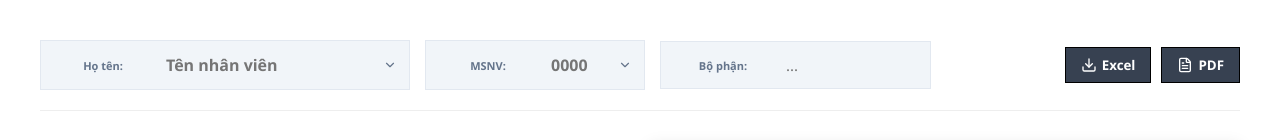
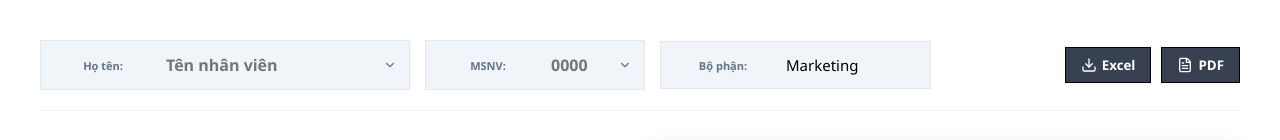
Before and after one commit to NgocTriTruong/ChamCong, a React (Vite) app: page / in a window 1280 px wide. Shown: the top 140 px of the page. Built offline with nearby package versions, Linux system fonts and the light colour scheme.

Commit message:
fix: set default department to Marketing

```diff
--- a/src/App.tsx
+++ b/src/App.tsx
@@ -64,7 +64,7 @@ export default function App() {
     const [user, setUser] = useState({
         msnv: '',
         user_name: '',
-        department: ''
+        department: 'Marketing'
     });
 
     const [showMsnvDrop, setShowMsnvDrop] = useState(false);
```
